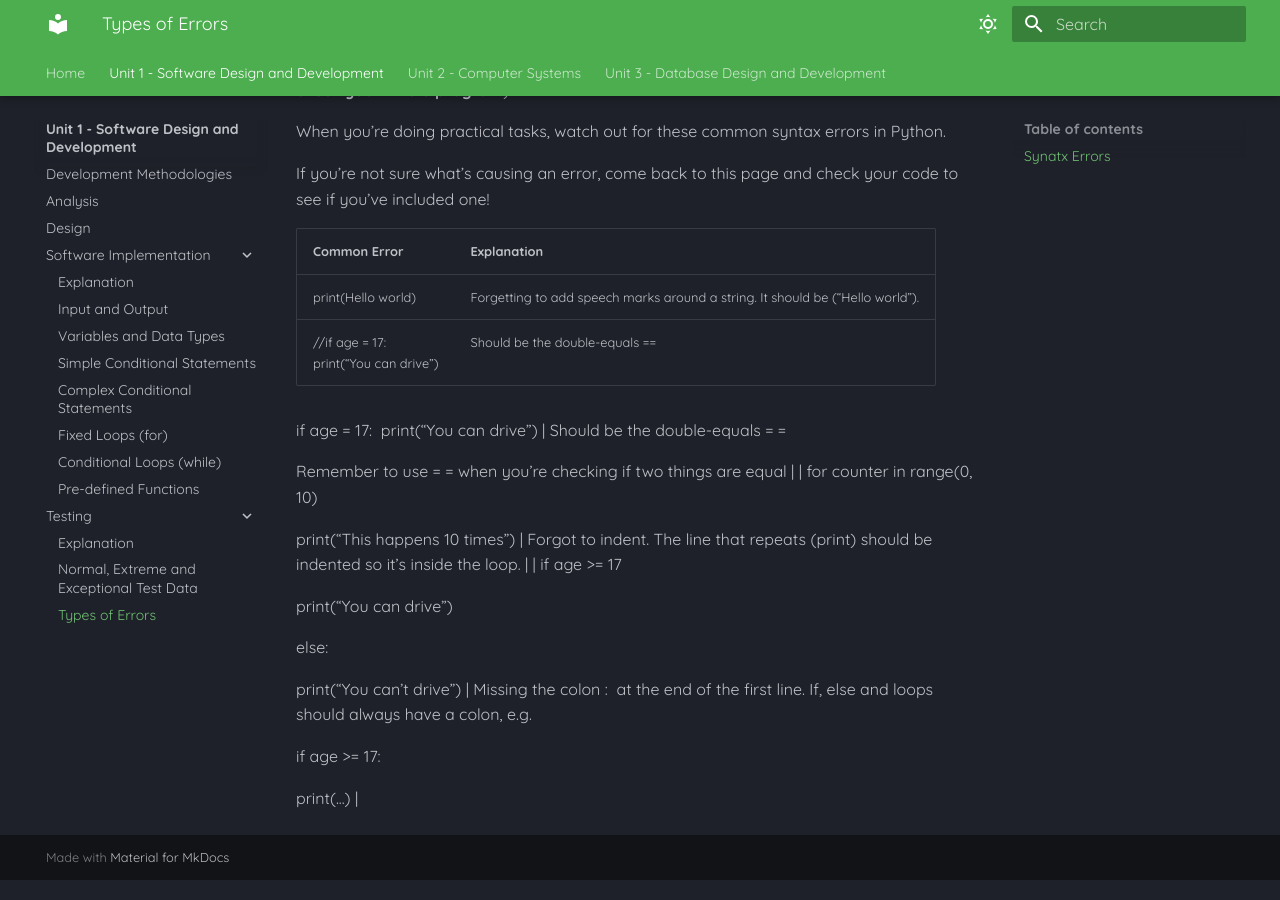
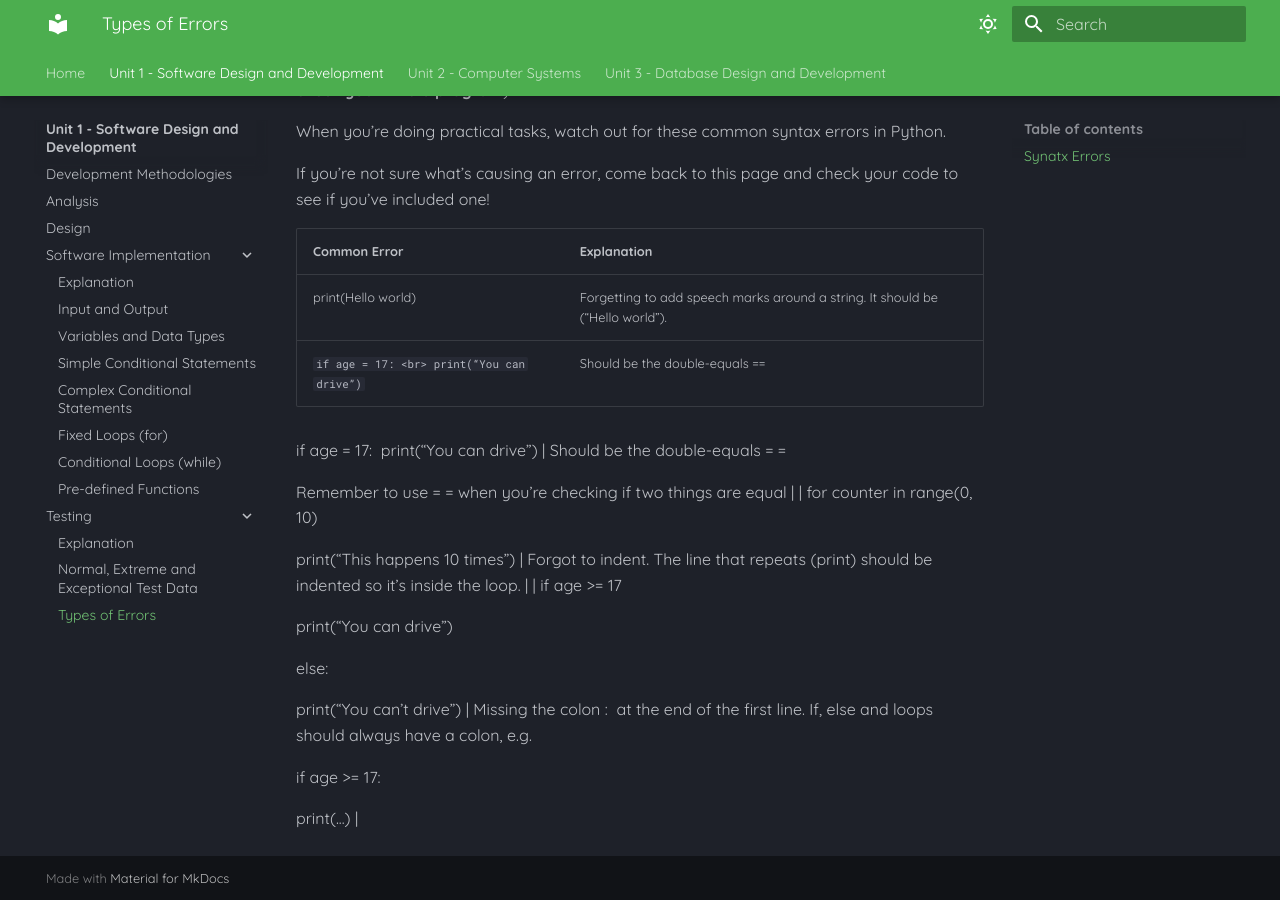
Before and after one commit to Mr-Wood-CS/National-5-CS, an MkDocs documentation site: the page built from docs/SDD/5.2-Types-of-Errors.md, in a window 1280 px wide and 900 px high, scrolled down 876 px. Built offline with MkDocs 1.6.1 and Material for MkDocs 9.7.7, drawn with Linux system fonts in a browser that asks for light colours.

````diff
--- a/docs/SDD/5.2-Types-of-Errors.md
+++ b/docs/SDD/5.2-Types-of-Errors.md
@@ -36,10 +36,10 @@ When you’re doing practical tasks, watch out for these common syntax errors in
 
 If you’re not sure what’s causing an error, come back to this page and check your code to see if you’ve included one!
 
-| Common Error                               | Explanation                                                                   |
-| -------------------------------------------| ----------------------------------------------------------------------------- |
-| print(Hello world)                         | Forgetting to add speech marks around a string. It should be (“Hello world”). |
-| //if age = 17: <br>  print(“You can drive”)| Should be the double-equals ==                                                |
+| Common Error                                | Explanation                                                                   |
+| ------------------------------------------- | ----------------------------------------------------------------------------- |
+| print(Hello world)                          | Forgetting to add speech marks around a string. It should be (“Hello world”). |
+| ```if age = 17: <br>  print(“You can drive”)```| Should be the double-equals ==                                                |
 
 
 
````
